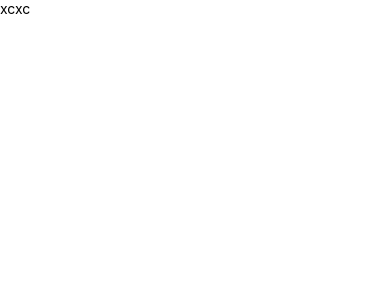
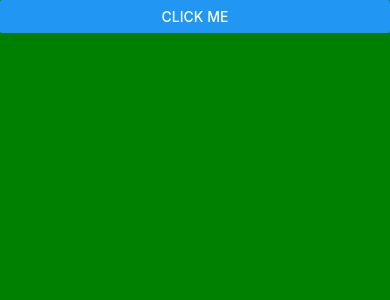
Before and after one commit to sogand20000/FireBaseProject, a React Native app: screen / in a window 390 px wide. Shown: the top 300 px of the page. Built offline with nearby package versions, Linux system fonts and the light colour scheme.

Commit message:
alert image

```diff
--- a/App.js
+++ b/App.js
@@ -1,15 +1,57 @@
 import React from 'react';
-import {SafeAreaView, Text, View} from 'react-native';
-console.log('ghgh');
+import {
+  StyleSheet,
+  Text,
+  View,
+  Image,
+  TouchableOpacity,
+  Button,
+  Alert,
+  Platform,
+  Dimensions,
+} from 'react-native';
+
 const App = () => {
-  const x = 5;
+  console.log(Dimensions.get('screen'));
+  const handlePress = () => {
+    console.log('Text pressed');
+  };
+  const alert = () => {
+    Alert.alert('hi', 'my message', [
+      {text: 'Yes', onPress: () => console.log('Yes')},
+      {text: 'No', onPress: console.log('No')},
+    ]);
+  };
   return (
-    <SafeAreaView>
-      <View>
-        <Text>xcxc</Text>
-      </View>
-    </SafeAreaView>
+    <View style={styles.container}>
+      {/*  <Text numberOfLines={9} onPress={handlePress} allowFontScaling={true}>
+        In the following example, the nested title and body <Text>text </Text>{' '}
+        will inherit the fontFamily from styles.baseText, but the title provides
+        its own additional styles. The title and body will stack on top of each
+        other on account of the literal newlines:
+      </Text> */}
+      {/*  <TouchableOpacity activeOpacity={0.4}>
+        <Image
+          fadeDuration={5000}
+          blurRadius={20}
+          source={{
+            height: 300,
+            width: 300,
+            uri: 'https://picsum.photos/id/237/200/300',
+          }}
+        />
+      </TouchableOpacity> */}
+      <Button title="Click me" onPress={alert} />
+    </View>
   );
 };
 
 export default App;
+
+const styles = StyleSheet.create({
+  container: {
+    flex: 2,
+    backgroundColor: Platform.OS === 'android' ? 'gray' : 'green',
+    paddingTop: Platform.OS === 'android' ? 50 : 0,
+  },
+});
```
Also changed, not shown: 2 other files (tests, documents, lock files or other folders).
